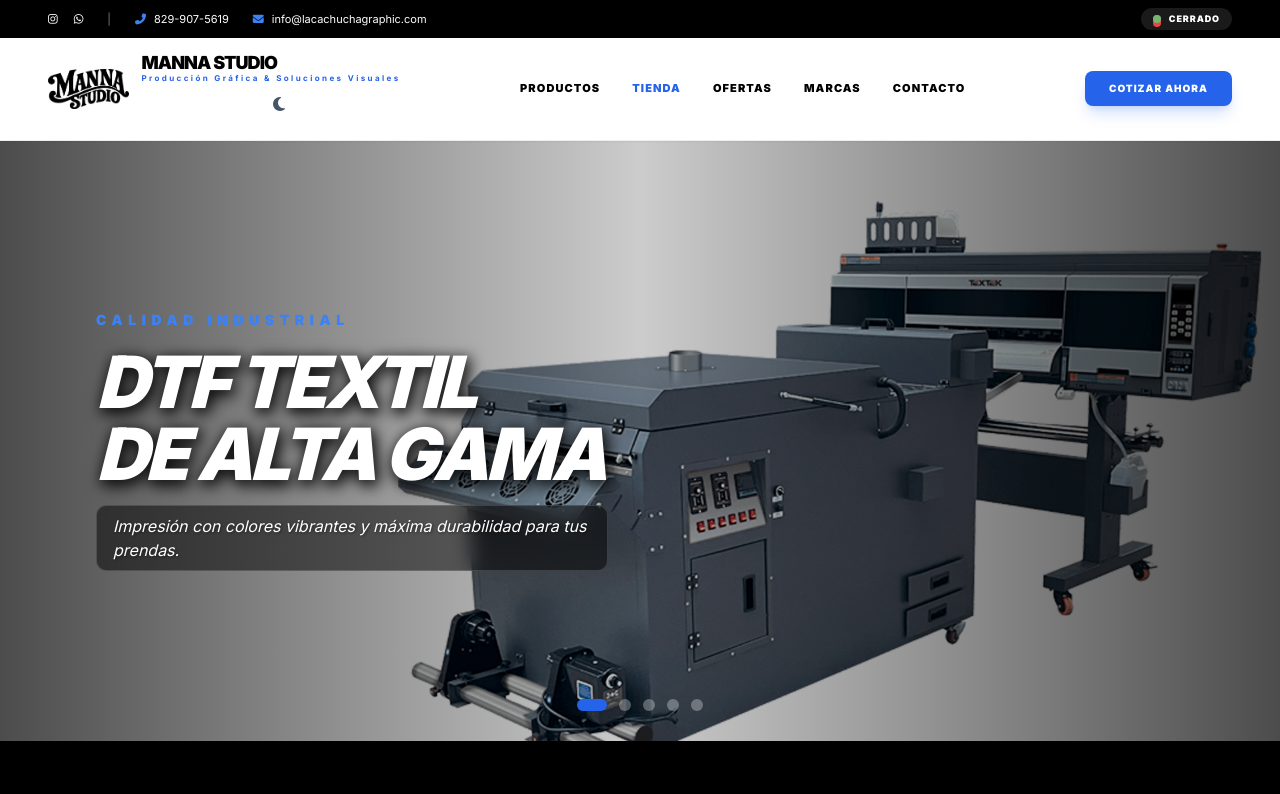
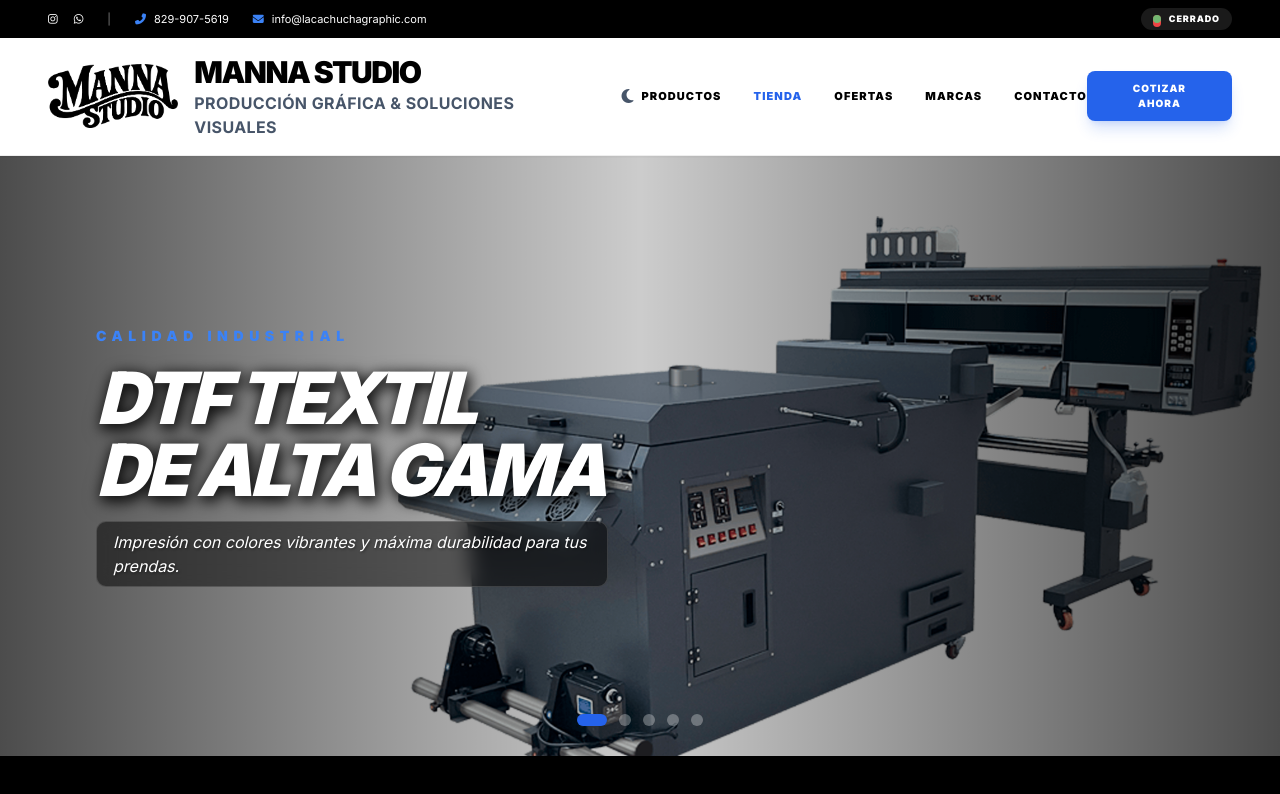
Before and after one commit to heinueljimenez/la-cachucha-frontend, a plain HTML site: page index.html in a window 1280 px wide. Shown: the top 794 px of the page. Drawn offline with nearby package versions, Linux system fonts and the light colour scheme; no server answers.

Commit message:
He cambiado todo el desorden del nav y ajuste de tamaños

```diff
--- a/index.html
+++ b/index.html
@@ -211,24 +211,27 @@
     </div>
 
 <nav class="nav-main sticky top-0 z-50 py-4 px-6 md:px-12 flex justify-between items-center shadow-sm">
-        <div class="flex items-center gap-3">
-            <img src="manna_logo.png" class="h-10 w-auto" alt="Logo">
-            <div class="flex flex-col">
-                <span class="font-black text-lg tracking-tighter uppercase leading-none">Manna Studio</span>
-                <span class="text-[8px] font-bold text-blue-600 tracking-[0.3em]">Producción Gráfica & Soluciones Visuales</span>
-                <button onclick="toggleDarkMode()" class="ml-4 p-2 rounded-full hover:bg-slate-100 transition-all" id="dark-mode-btn">
-    <i class="fas fa-moon text-slate-600" id="dark-icon"></i>
+    <div class="flex items-center gap-4">
+        <img src="manna_logo.png" class="h-16 w-auto object-contain" alt="Logo">
+
+        <div class="flex flex-col justify-center">
+            <span class="font-black dark:text-white text-3xl tracking-tighter uppercase leading-tight">Manna Studio</span>
+            <span class="text-[14px] md:text-[16px] font-bold text-slate-600 dark:text-slate-300 tracking-wide uppercase">Producción Gráfica & Soluciones Visuales</span>
+        </div>
+
+        <button onclick="toggleDarkMode()" class="ml-2 p-2 rounded-full hover:bg-slate-100 dark:hover:bg-slate-800 transition-all" id="dark-mode-btn">
+            <i class="fas fa-moon text-slate-600 dark:text-yellow-400" id="dark-icon"></i>
         </button>
     </div>
-        </div>
 
-        <div class="hidden lg:flex items-center gap-8 font-black text-[11px] uppercase tracking-widest">
+    <div class="hidden lg:flex items-center gap-8 font-black text-[11px] uppercase tracking-widest dark:text-slate-200">
         <a href="#productos-slider" class="hover:text-blue-600 transition-colors">Productos</a>
         <a href="#cotizador" class="text-blue-600">Tienda</a>
         <a href="#ofertas-especiales" class="hover:text-blue-600 transition-colors">Ofertas</a>
         <a href="#marcas" class="hover:text-blue-600 transition-colors">Marcas</a>
         <a href="#contacto" class="hover:text-blue-600 transition-colors">Contacto</a>
     </div>
+
     <button onclick="location.href='#cotizador'" class="bg-blue-600 text-white px-6 py-2.5 rounded-lg font-black text-[10px] uppercase tracking-widest hover:bg-slate-900 transition-all shadow-lg shadow-blue-600/20">
         Cotizar Ahora
     </button>
```
Lines whose indentation alone changed are shown as unchanged.
